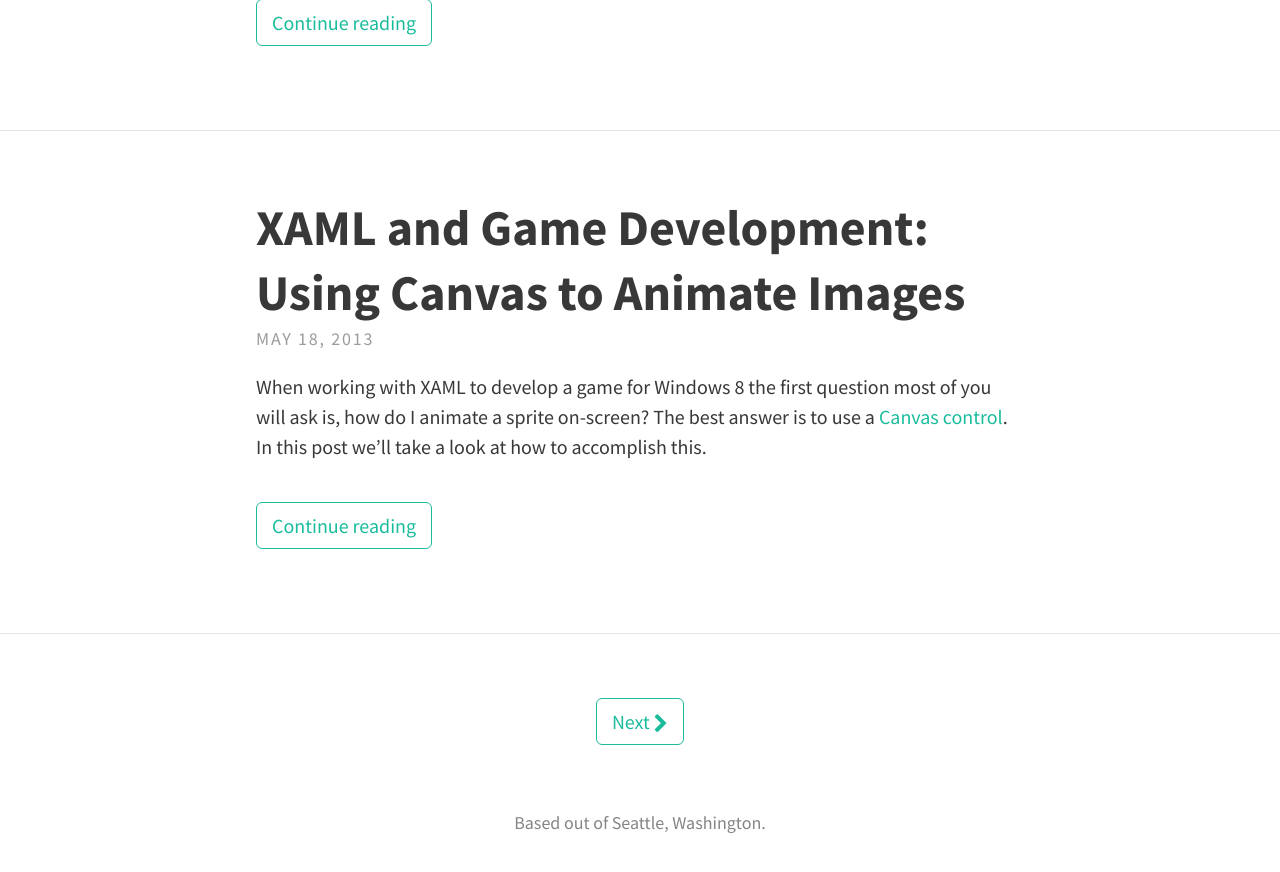
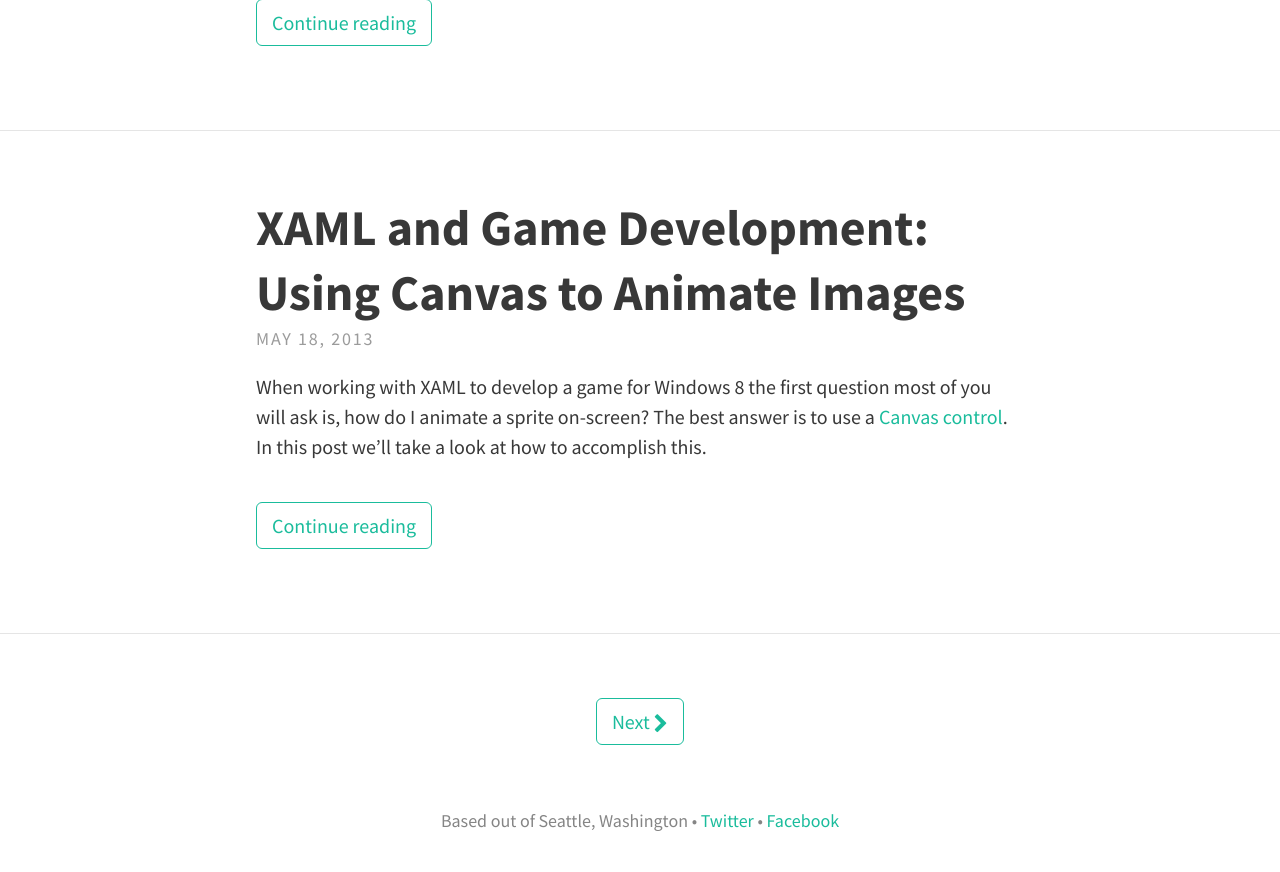
Before and after one commit to aschearer/spottedzebra.us, a Jekyll site: the page built from index.html, in a window 1280 px wide and 900 px high, scrolled down 2201 px. Shown: the top 872 px of the window. Built offline with Jekyll 4.4.1, drawn with Linux system fonts in a browser that asks for light colours; nearby versions of some CDN libraries; the list of posts is cut into pages by our own code.

Commit message:
Adjusting footer, config

```diff
--- a/_config.yml
+++ b/_config.yml
@@ -14,7 +14,7 @@ theme_settings:
   header_text: >
   header_text_feature_image:
   footer_text: >
-   Based out of Seattle, Washington.
+   Based out of Seattle, Washington
 
   # Icons
   rss: false
@@ -24,7 +24,7 @@ theme_settings:
   dribbble:
   facebook: schearer
   flickr:
-  github: "rohanchandra/type-theme"
+  github: "aschearer"
   google_plus:
   instagram:
   linkedin:  # Full URL
@@ -41,7 +41,7 @@ theme_settings:
   # Scripts
   google_analytics: # Tracking ID, e.g. "UA-000000-01"
   disqus_shortname:
-  katex: true # Enable if using math markup
+  katex: false # Enable if using math markup
 
   # Localization strings
   str_follow_on: "Follow on"
--- a/_includes/footer.html
+++ b/_includes/footer.html
@@ -4,6 +4,14 @@
 
 {% if site.theme_settings.footer_text %}
 <footer class="site-footer">
-	<p class="text">{{ site.theme_settings.footer_text }}</p>
+    <span class="text">{{ site.theme_settings.footer_text }}</span>
+    {% if site.theme_settings.twitter %}
+    &bull;
+    <a href="https://twitter.com/{{site.theme_settings.twitter}}">Twitter</a>
+    {% endif %}
+    {% if site.theme_settings.facebook %}
+    &bull;
+    <a href="https://facebook.com/{{site.theme_settings.facebook}}">Facebook</a>
+    {% endif %}
 </footer>
 {% endif %}
```
